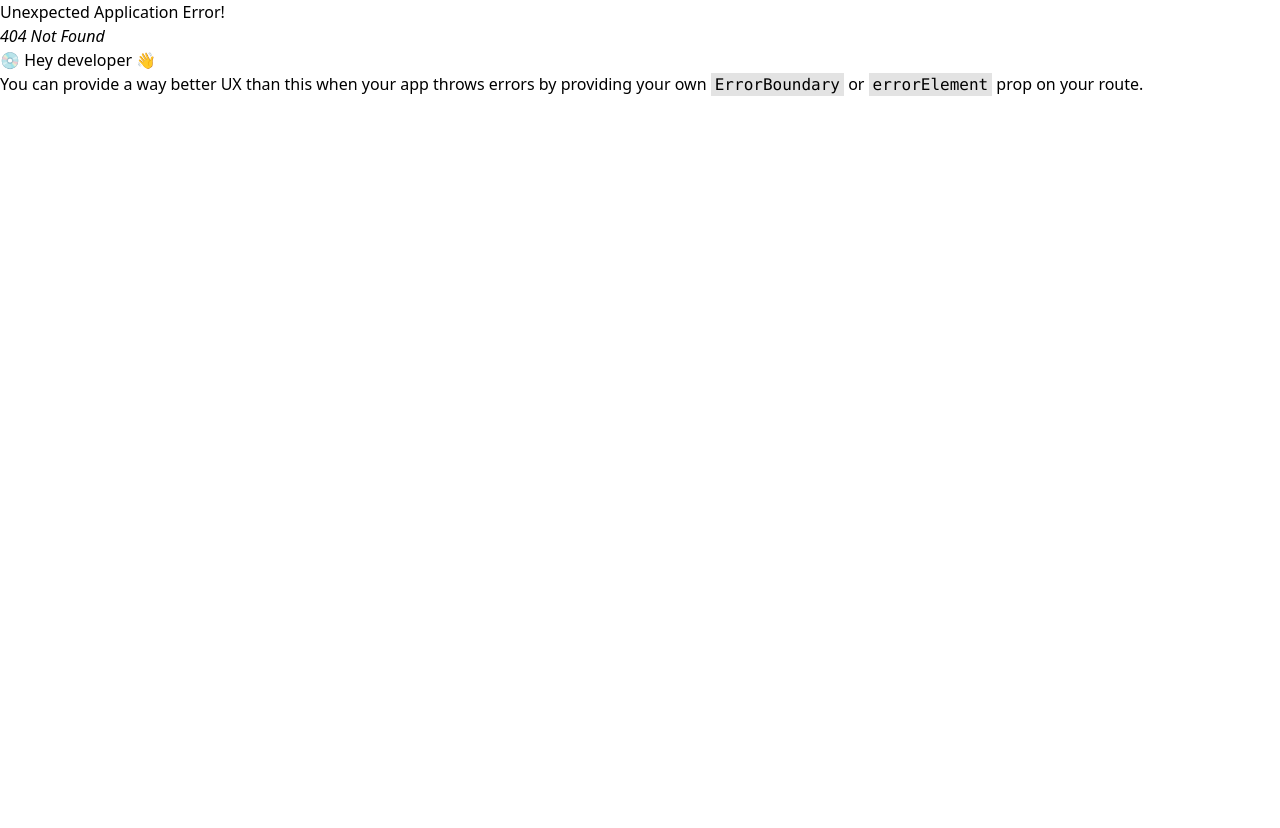
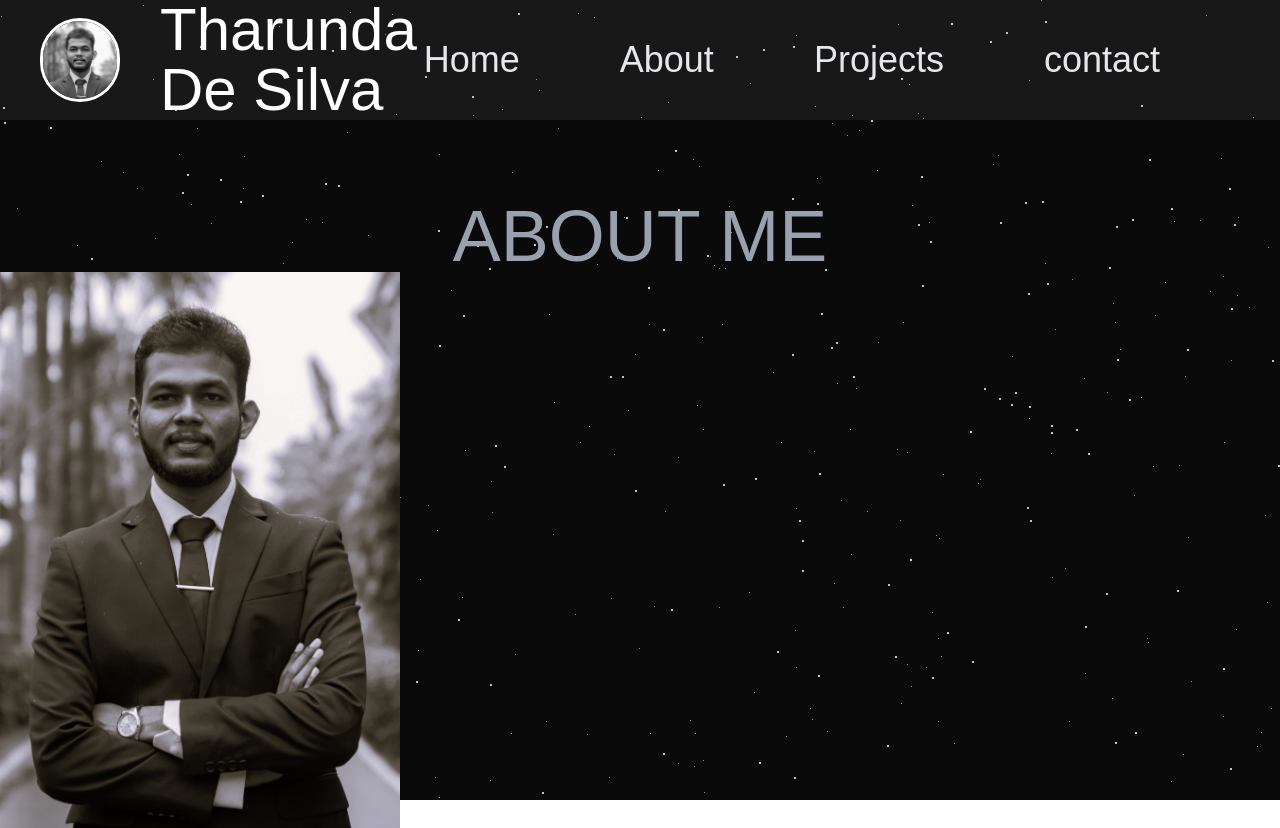
Before and after one commit to tharunda2000/portfolio, a React (Vite) app: page /about in a window 1280 px wide. Before the commit this address had no page. Before the commit the page ends 800 px from the top, so only its background shows below. Built offline with nearby package versions, Linux system fonts and the light colour scheme; a web font is replaced by a local one.

Commit message:
about me page created

```diff
--- a/src/components/MainBanner.jsx
+++ b/src/components/MainBanner.jsx
@@ -1,12 +1,16 @@
 import React from 'react'
+import { useNavigate } from 'react-router-dom'
 
 
 const MainBanner = () => {
+
+  const navigate = useNavigate();
+
   return (
     <div className='flex flex-col relative items-center justify-center  top-40 '>
         <h1 className='text-9xl jersey text-gray-400'>HEY, I'M THARUNDA</h1>
         <p className='w-250 text-5xl text-center text-gray-100 mt-5 jersey '>A Full Stack Web Developer crafting dynamic, responsive, and scalable web applications from intuitive frontends to robust backends ensuring performance, usability, and long-term success.</p>
-        <input type="button" value="PROJECTS" className='bg-gray-50 top-20 relative p-4 rounded-xl w-60 text-3xl changa-one-regular font-bold cursor-pointer hover:bg-black hover:text-white shadow-sm shadow-white ' />
+        <input type="button" value="PROJECTS" onClick={()=>{navigate('/projects')}} className='bg-gray-50 top-20 relative p-4 rounded-xl w-60 text-3xl changa-one-regular font-bold cursor-pointer hover:bg-black hover:text-white shadow-sm shadow-white ' />
 
     </div>
   )
--- a/src/components/Navbar.jsx
+++ b/src/components/Navbar.jsx
@@ -1,7 +1,11 @@
 import React from 'react'
 import profile from '../assets/profilePic.jpg'
+import { useNavigate } from 'react-router-dom'
 
 const Navbar = () => {
+
+  const navigate = useNavigate();
+
   return (
     <div className='flex items-center justify-between relative  w-full h-30  bg-white/6 backdrop-blur-2xs z-51 text-white top-0 left-0  '>
 
@@ -13,9 +17,9 @@ const Navbar = () => {
         </div>
 
         <div className='hidden lg:flex me-30 gap-25 jersey text-4xl text-gray-200 '>
-            <h1 className='cursor-pointer '>Home</h1>
-            <h1 className='cursor-pointer'>About</h1>
-            <h1 className='cursor-pointer'>Projects</h1>
+            <h1 className='cursor-pointer ' onClick={()=>{navigate('/')}}>Home</h1>
+            <h1 className='cursor-pointer ' onClick={()=>{navigate('/about')}}>About</h1>
+            <h1 className='cursor-pointer' onClick={()=>{navigate('/projects')}}>Projects</h1>
             <h1 className='cursor-pointer'>contact</h1>
 
 
--- /dev/null
+++ b/src/components/Planets.jsx
@@ -0,0 +1,14 @@
+import React from 'react'
+import saturn from '../assets/saturn.png'
+import moon from '../assets/moon.png'
+
+const Planets = () => {
+  return (
+    <div className='e'>
+      <img src={moon} alt="" srcset="" className='absolute   bottom-100 z-100 w-40  left-40 top-50 opacity-30 bg-blur' />
+      <img src={saturn} alt="" srcset="" className='absolute right-5 bottom-1 w-150 opacity-30 z-100 ' />
+    </div>
+  )
+}
+
+export default Planets
--- a/src/components/SideBar.jsx
+++ b/src/components/SideBar.jsx
@@ -6,20 +6,29 @@ const SideBar = () => {
 
       {/* desktop */}
         <div className='hidden lg:flex items-center justify-evenly absolute flex-col w-20 h-100 bg-white/6 backdrop-blur-2xs  border border-white/30  z-51 text-white top-65 left-8 rounded-xl shadow-white shadow-sm'>
+
            <div className='flex justify-center items-center w-15 h-15 my-2 bg-white/6 backdrop-blur-2xs  border border-white/30  z-51 text-white top-60 left-8 rounded-xl shadow-white shadow-sm'>
-                <i class="text-5xl ri-linkedin-box-fill cursor-pointer animate-pulse hover:animate-bounce"></i>
+                <a href="https://www.linkedin.com/in/tharunda">
+                    <i class="text-5xl ri-linkedin-box-fill cursor-pointer animate-pulse hover:animate-bounce"></i>
+                </a>
            </div>
 
            <div className='flex justify-center items-center w-15 h-15 my-2 bg-white/6 backdrop-blur-2xs  border border-white/30  z-51 text-white top-60 left-8 rounded-xl shadow-white shadow-sm'>
-                < i class="ri-github-fill text-5xl cursor-pointer  animate-pulse hover:animate-bounce"></i>
+                <a href="https://github.com/tharunda2000">
+                    < i class="ri-github-fill text-5xl cursor-pointer  animate-pulse hover:animate-bounce"></i>
+                </a>
            </div>
 
            <div className='flex justify-center items-center w-15 h-15 my-2 bg-white/6 backdrop-blur-2xs  border border-white/30  z-51 text-white top-60 left-8 rounded-xl shadow-white shadow-sm'>
-                < i class="ri-youtube-fill text-5xl cursor-pointer animate-pulse hover:animate-bounce"></i>
+               <a href="https://www.youtube.com/@DevForgeAcademy">
+                    < i class="ri-youtube-fill text-5xl cursor-pointer animate-pulse hover:animate-bounce"></i>
+               </a>
            </div>
 
            <div className='flex justify-center items-center w-15 h-15 my-2 bg-white/6 backdrop-blur-2xs  border border-white/30  z-51 text-white top-60 left-8 rounded-xl shadow-white shadow-sm '>
-                < i class="ri-instagram-fill text-5xl cursor-pointer animate-pulse hover:animate-bounce"></i>
+               <a href="https://www.instagram.com/tharunda_d_silva">
+                    < i class="ri-instagram-fill text-5xl cursor-pointer animate-pulse hover:animate-bounce"></i>
+               </a>
            </div>
 
            <div className='flex justify-center items-center w-15 h-15 my-2 bg-white/6 backdrop-blur-2xs  border border-white/30  z-51 text-white top-60 left-8 rounded-xl shadow-white shadow-sm'>
--- a/src/components/Sky.jsx
+++ b/src/components/Sky.jsx
@@ -37,7 +37,7 @@ const Sky = () => {
     })
   return (
 
-      <div className='absolute w-full h-full  '>
+      <div className='absolute w-full  h-screen bg-neutral-950 '>
         {stars}{pulseStars}
         <ShootingStar/>
 
--- /dev/null
+++ b/src/pages/About.jsx
@@ -0,0 +1,29 @@
+import React from 'react'
+import Sky from '../components/Sky'
+import Navbar from '../components/Navbar'
+import profile from '../assets/profile2.jpg'
+
+const About = () => {
+  return (
+    <div>
+        <Sky/>
+        <Navbar/>
+        <h1 className='relative text-7xl jersey text-gray-400 text-center mt-20 '>ABOUT ME</h1>
+        <div className='flex relative'>
+
+            <div className='flex flex-col '>
+                <img src={profile} alt="" srcset="" className='w-100' />
+            </div>
+
+            <div className='flex flex-col'>
+
+            </div>
+
+        </div>
+
+
+    </div>
+  )
+}
+
+export default About
--- a/src/pages/Home.jsx
+++ b/src/pages/Home.jsx
@@ -3,13 +3,15 @@ import Sky from '../components/Sky'
 import SideBar from '../components/SideBar'
 import Navbar from '../components/Navbar'
 import MainBanner from '../components/MainBanner'
+import Planets from '../components/Planets'
 
 const Home = () => {
   return (
-    <div className='h-screen bg-neutral-950'>
+    <div className=''>
       <Sky/>
       <Navbar/>
       <MainBanner/>
+      <Planets/>
       <SideBar/>
     </div>
   )
--- /dev/null
+++ b/src/pages/ProjectsPage.jsx
@@ -0,0 +1,15 @@
+import React from 'react'
+import Sky from '../components/Sky'
+import Navbar from '../components/Navbar'
+
+const ProjectsPage = () => {
+  return (
+    <div>
+        <Sky/>
+        <Navbar/>
+
+    </div>
+  )
+}
+
+export default ProjectsPage
```
Also changed, not shown: src/App.jsx (+10 -0 lines), src/assets/profile2.jpg (added), 1 other file (tests, documents, lock files or other folders).
